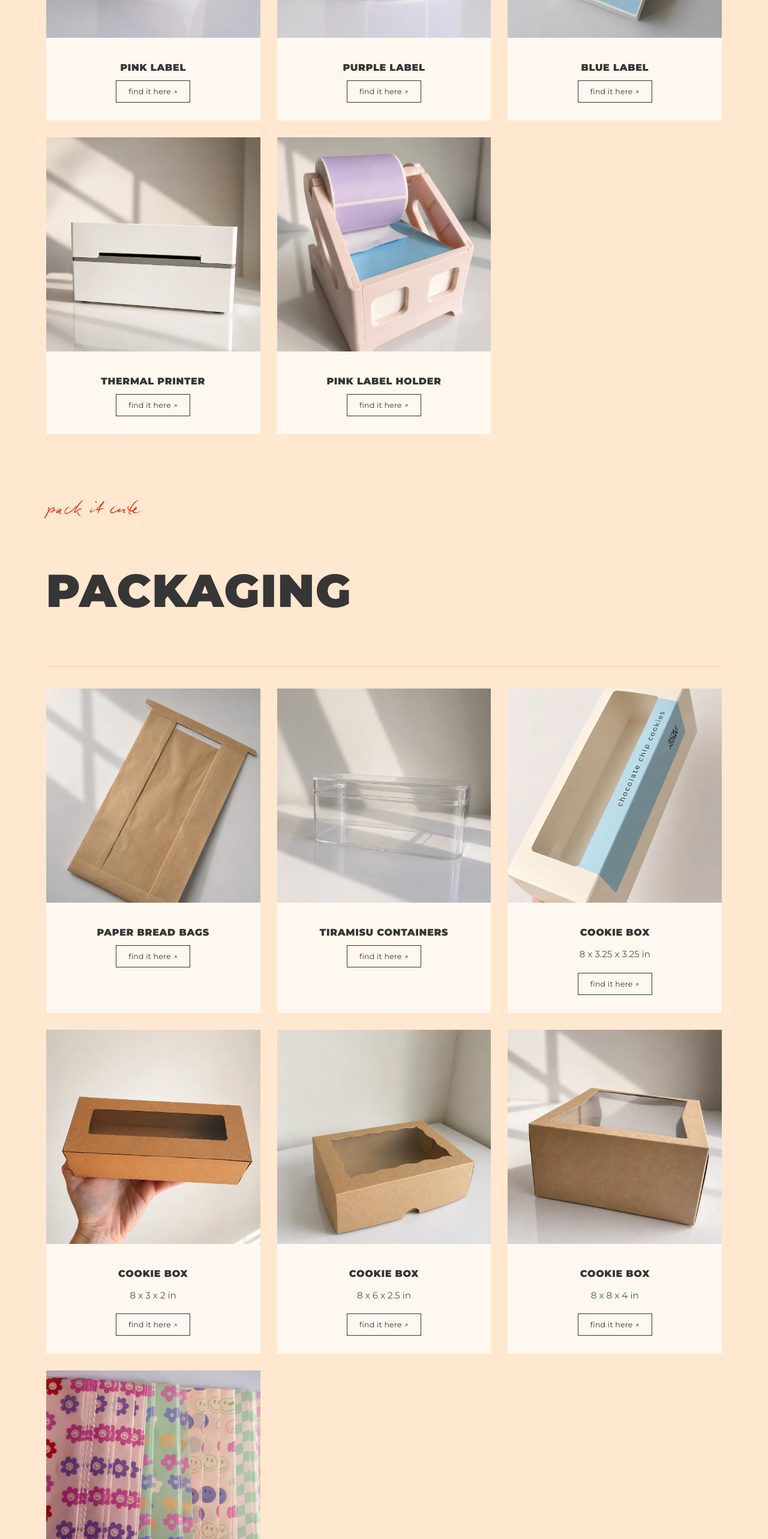
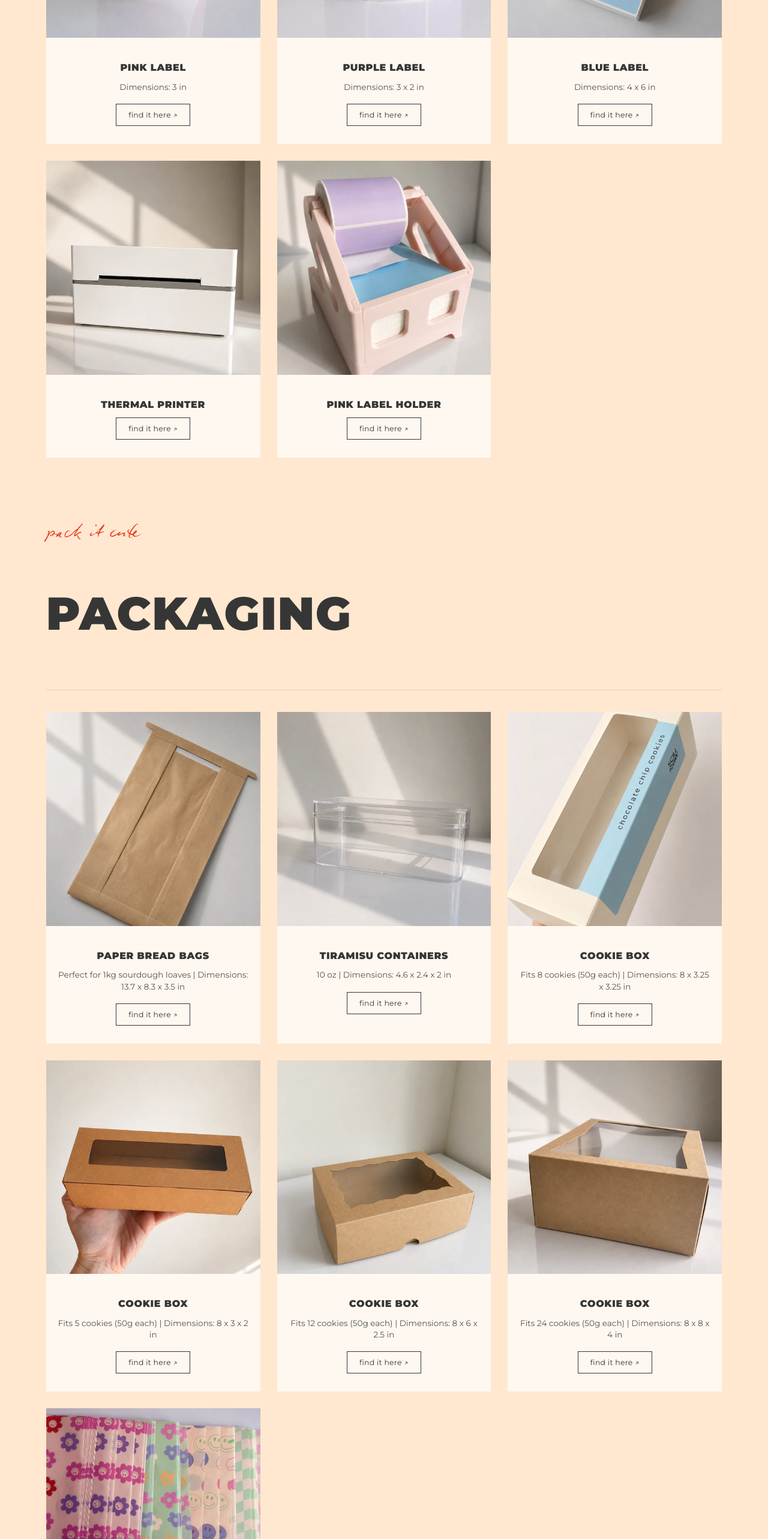
Before and after one commit to CarolinaVitale/souraw, a React (Create React App) app: page /souraw-finds in a window 1280 px wide. Shown: the part 1740-4306 px from the top of the page at 60% size. Built offline with nearby package versions, Linux system fonts and the light colour scheme; no server answers.

Commit message:
amazon-finds

```diff
--- a/src/data/sourawFinds.js
+++ b/src/data/sourawFinds.js
@@ -3,6 +3,7 @@ export const sourawFind = [
         id: "bread-bag",
         category: "Packaging",
         name: "Paper Bread Bags",
+        description: "Perfect for 1kg sourdough loaves | Dimensions: 13.7 x 8.3 x 3.5 in",
         image: require("../assets/amazon/bread-bag.webp"),
         link: "https://amzn.to/4vjMKsi",
     },
@@ -10,6 +11,7 @@ export const sourawFind = [
         id: "pink-label",
         category: "Labels",
         name: "Pink Label",
+        description: "Dimensions: 3 in",
         image: require("../assets/amazon/label-3inch-pink.webp"),
         link: "https://amzn.to/4f6e9cd",
     },
@@ -17,6 +19,7 @@ export const sourawFind = [
         id: "purple-label",
         category: "Labels",
         name: "Purple Label",
+        description: "Dimensions: 3 x 2 in",
         image: require("../assets/amazon/thermal-printer-label-purple-3x2inches.webp"),
         link: "https://amzn.to/4nOkqvi",
     },
@@ -24,6 +27,7 @@ export const sourawFind = [
         id: "blue-label",
         category: "Labels",
         name: "Blue Label",
+        description: "Dimensions: 4 x 6 in",
         image: require("../assets/amazon/thermal-printer-label-4x6inches-blue.webp"),
         link: "https://amzn.to/4o32nlh",
     },
@@ -45,6 +49,7 @@ export const sourawFind = [
         id: "tiramisu-containers",
         category: "Packaging",
         name: "Tiramisu Containers",
+        description: "10 oz | Dimensions: 4.6 x 2.4 x 2 in",
         image: require("../assets/amazon/tiramisu-container.webp"),
         link: "https://amzn.to/4dEoLMU",
     },
@@ -52,7 +57,7 @@ export const sourawFind = [
         id: "cookie-box",
         category: "Packaging",
         name: "Cookie Box",
-        description: "8 x 3.25 x 3.25 in",
+        description: "Fits 8 cookies (50g each) | Dimensions: 8 x 3.25 x 3.25 in",
         image: require("../assets/amazon/cookie-box3.webp"),
         link: "https://www.walmart.com/ip/14169954576?sid=423A26A9-913D-4619-AAEE-00EC3CD8C58B",
     },
@@ -60,7 +65,7 @@ export const sourawFind = [
         id: "cookie-box2",
         category: "Packaging",
         name: "Cookie Box",
-        description: "8 x 3 x 2 in",
+        description: "Fits 5 cookies (50g each) | Dimensions: 8 x 3 x 2 in",
         image: require("../assets/amazon/cookie-box2.webp"),
         link: "https://amzn.to/49yh0Hk",
     },
@@ -68,7 +73,7 @@ export const sourawFind = [
         id: "cookie-box4",
         category: "Packaging",
         name: "Cookie Box",
-        description: "8 x 6 x 2.5 in",
+        description: "Fits 12 cookies (50g each) | Dimensions: 8 x 6 x 2.5 in",
         image: require("../assets/amazon/cookie-box-4.webp"),
         link: "https://amzn.to/4vq2Bpf",
     },
@@ -76,7 +81,7 @@ export const sourawFind = [
         id: "cookie-box3",
         category: "Packaging",
         name: "Cookie Box",
-        description: "8 x 8 x 4 in",
+        description: "Fits 24 cookies (50g each) | Dimensions: 8 x 8 x 4 in",
         image: require("../assets/amazon/cookie-box.webp"),
         link: "https://amzn.to/3RBpmHY",
     },
@@ -91,6 +96,7 @@ export const sourawFind = [
         id: "deli-paper",
         category: "Packaging",
         name: "Deli Paper",
+        description: "Dimensions: 12 x 12 in",
         image: require("../assets/amazon/deli-paper-12x12inches.webp"),
         link: "https://amzn.to/430xxA3",
     },
@@ -98,6 +104,7 @@ export const sourawFind = [
         id: "banneton",
         category: "Sourdough Essentials",
         name: "Banneton",
+        description: "Dimensions: 9 in & 9 x 5.5 in",
         image: require("../assets/amazon/banneton.webp"),
         link: "https://amzn.to/43BeaOd",
     },
--- a/src/pages/SourawFinds/SourawFinds.css
+++ b/src/pages/SourawFinds/SourawFinds.css
@@ -91,6 +91,13 @@
     text-align: center;
 }
 
+.favorite-description {
+    font-size: 0.85rem;
+    color: rgba(54, 54, 54, 0.7);
+    margin-bottom: 16px;
+    line-height: 1.4;
+}
+
 /* IMAGE */
 
 .favorite-image-wrapper {
@@ -124,8 +131,8 @@
 }
 
 .favorite-info p {
-    font-size: 0.95rem;
-    line-height: 1.6;
+    font-size: 0.85rem;
+    line-height: 1.4;
     margin-bottom: 18px;
     color: var(--color-gray-dark, #363636);
     opacity: 0.85;
```
